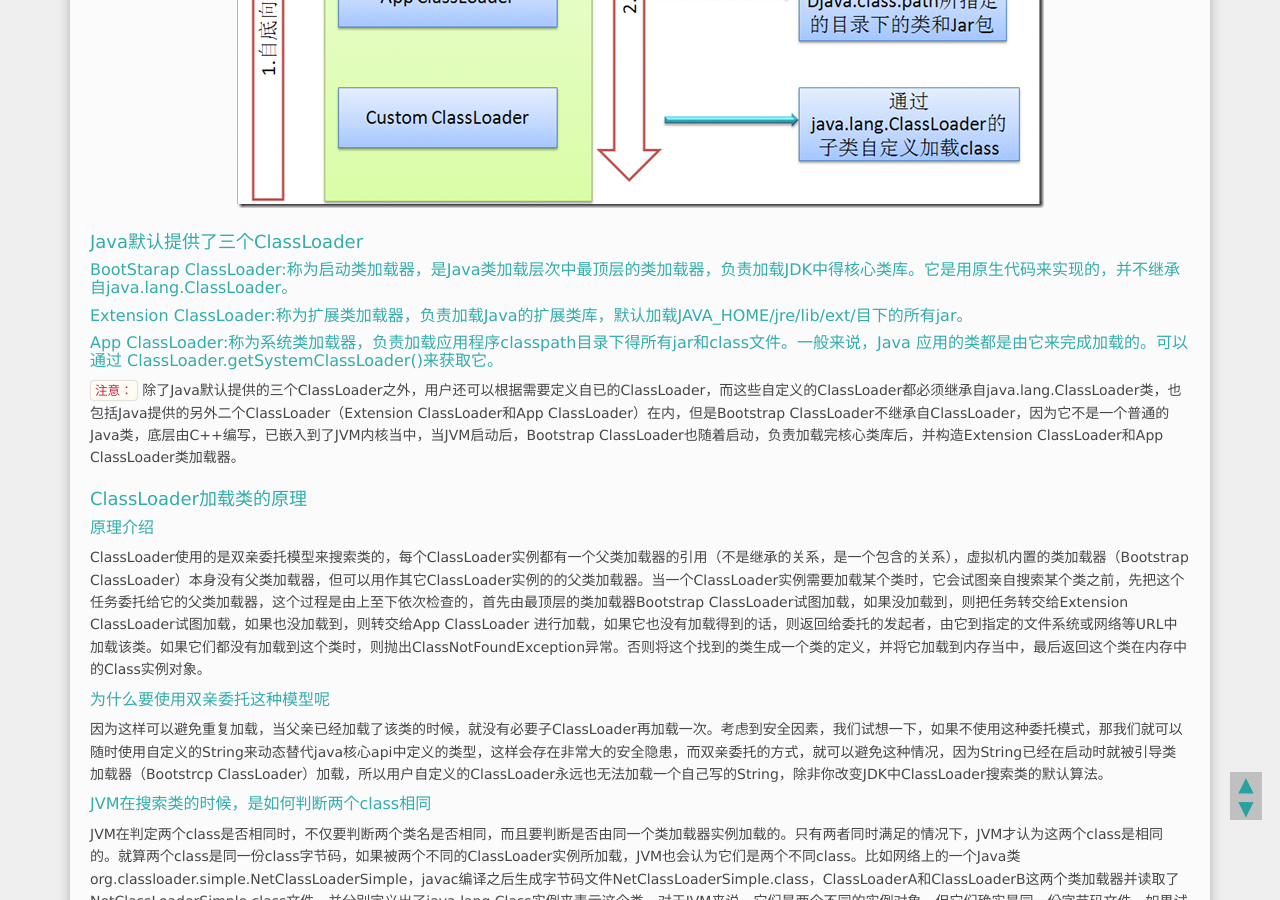
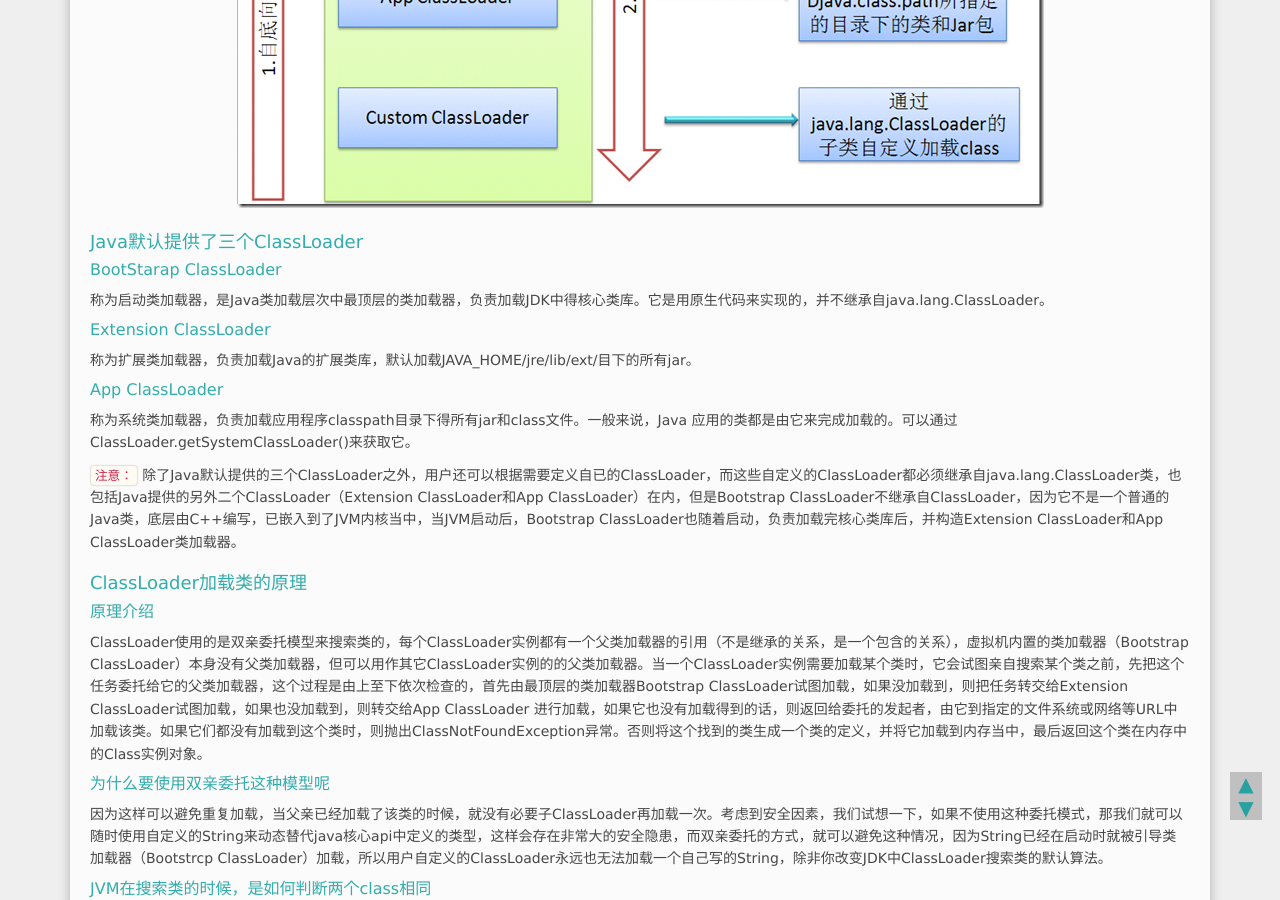
Before and after one commit to jackzhao29/jackzhao29.github.com, a Jekyll site: the page built from _posts/2015-07-07-Java类加载器(ClassLoader)那些事.md, in a window 1280 px wide and 900 px high, scrolled down 1189 px. Built offline with Jekyll 4.4.1, drawn with Linux system fonts in a browser that asks for light colours; Markdown is read by kramdown in place of the engine named in the settings; comment, search, counter and statistics services are not loaded.

Commit message:
add blog

```diff
--- a/_posts/2015-07-07-Java类加载器(ClassLoader)那些事.md
+++ b/_posts/2015-07-07-Java类加载器(ClassLoader)那些事.md
@@ -18,11 +18,14 @@ tags: [java]
 
 ### Java默认提供了三个ClassLoader
 
-#### BootStarap ClassLoader:称为启动类加载器，是Java类加载层次中最顶层的类加载器，负责加载JDK中得核心类库。它是用原生代码来实现的，并不继承自java.lang.ClassLoader。
+#### BootStarap ClassLoader
+称为启动类加载器，是Java类加载层次中最顶层的类加载器，负责加载JDK中得核心类库。它是用原生代码来实现的，并不继承自java.lang.ClassLoader。
 
-#### Extension ClassLoader:称为扩展类加载器，负责加载Java的扩展类库，默认加载JAVA_HOME/jre/lib/ext/目下的所有jar。
+#### Extension ClassLoader
+称为扩展类加载器，负责加载Java的扩展类库，默认加载JAVA_HOME/jre/lib/ext/目下的所有jar。
 
-#### App ClassLoader:称为系统类加载器，负责加载应用程序classpath目录下得所有jar和class文件。一般来说，Java 应用的类都是由它来完成加载的。可以通过 ClassLoader.getSystemClassLoader()来获取它。
+#### App ClassLoader
+称为系统类加载器，负责加载应用程序classpath目录下得所有jar和class文件。一般来说，Java 应用的类都是由它来完成加载的。可以通过 ClassLoader.getSystemClassLoader()来获取它。
 
 `注意：`
 除了Java默认提供的三个ClassLoader之外，用户还可以根据需要定义自已的ClassLoader，而这些自定义的ClassLoader都必须继承自java.lang.ClassLoader类，也包括Java提供的另外二个ClassLoader（Extension ClassLoader和App ClassLoader）在内，但是Bootstrap ClassLoader不继承自ClassLoader，因为它不是一个普通的Java类，底层由C++编写，已嵌入到了JVM内核当中，当JVM启动后，Bootstrap ClassLoader也随着启动，负责加载完核心类库后，并构造Extension ClassLoader和App ClassLoader类加载器。
@@ -80,6 +83,7 @@ public class ClassLoaderTest {
 ![图4](/static/images/classloader04.gif)
 
 ### ClassLoader与Web容器
+
 对于运行在 Java EE™容器中的 Web 应用来说，类加载器的实现方式与一般的 Java 应用有所不同。不同的 Web 容器的实现方式也会有所不同。以 Apache Tomcat 来说，每个 Web 应用都有一个对应的类加载器实例。该类加载器也使用代理模式，所不同的是它是首先尝试去加载某个类，如果找不到再代理给父类加载器。这与一般类加载器的顺序是相反的。这是 Java Servlet 规范中的推荐做法，其目的是使得 Web 应用自己的类的优先级高于 Web 容器提供的类。这种代理模式的一个例外是：Java 核心库的类是不在查找范围之内的。这也是为了保证 Java 核心库的类型安全。
 
 绝大多数情况下，Web 应用的开发人员不需要考虑与类加载器相关的细节。下面给出几条简单的原则：
```
Also changed, not shown: other parts of _posts/2015-07-07-Java类加载器(ClassLoader)那些事.md (+1 -1 lines).
